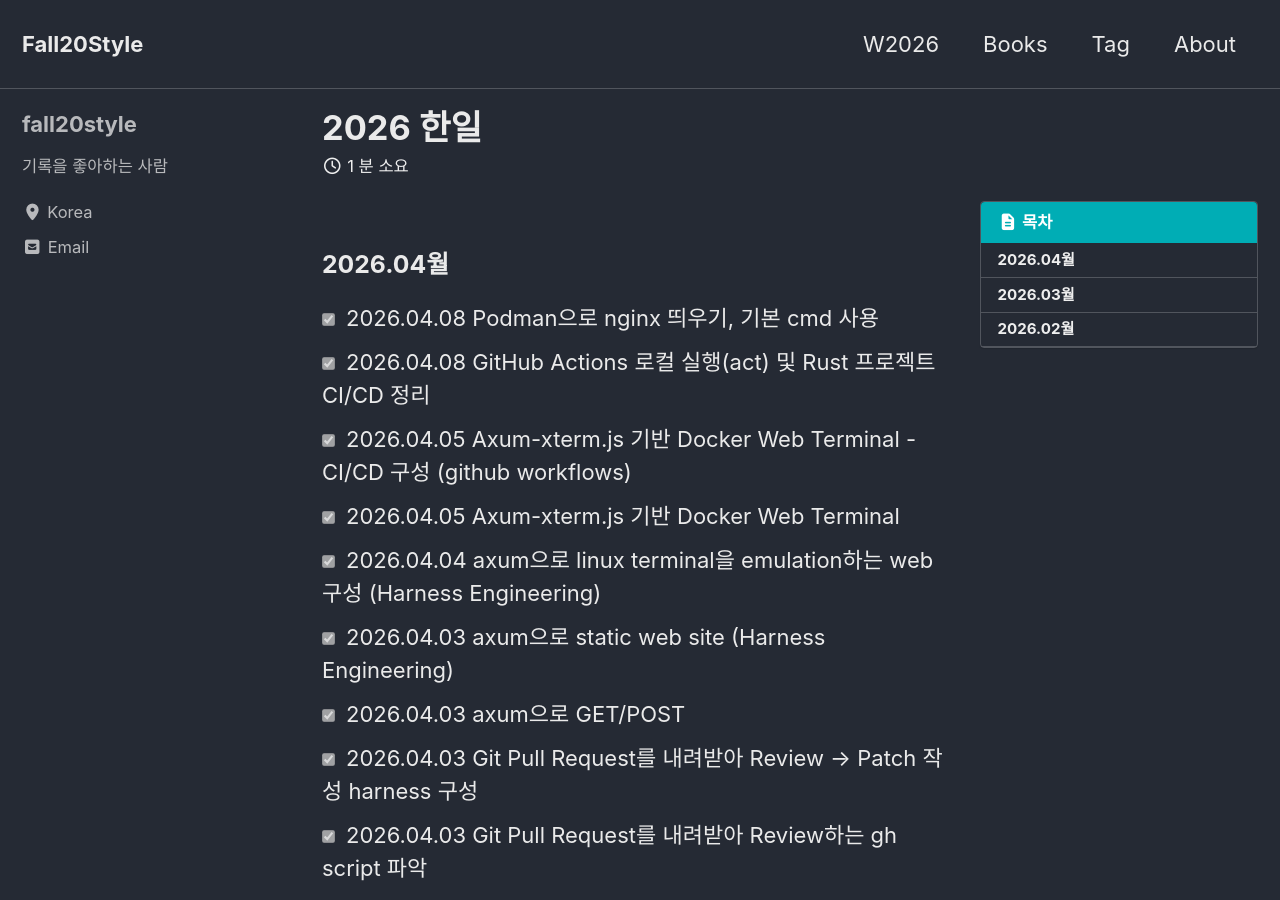
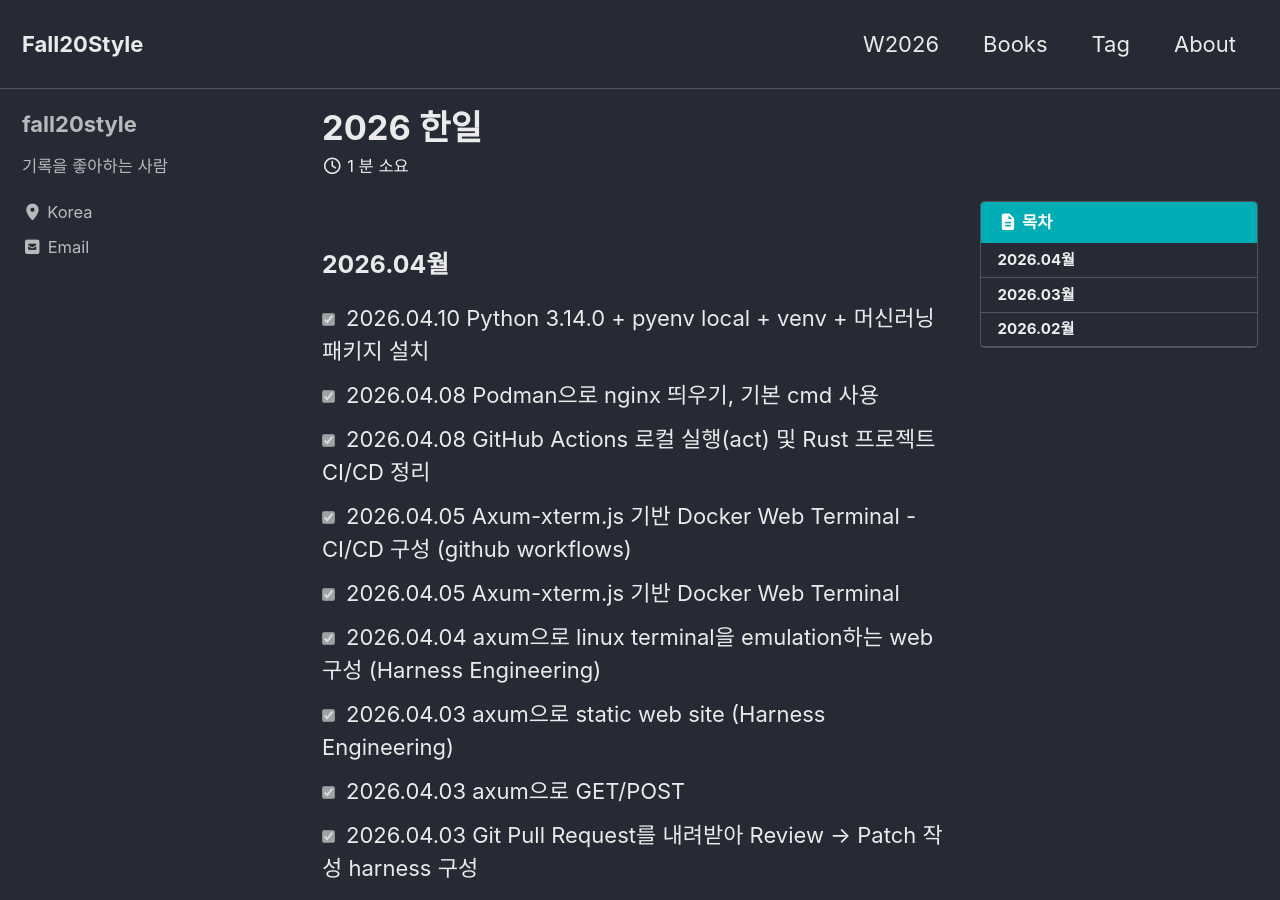
Before and after one commit to fall20style/fall20style.github.io, a Jekyll site: the page built from W2026.md, in a window 1280 px wide and 900 px high. Built offline with Jekyll 4.4.1, drawn with Linux system fonts in a browser that asks for light colours; cached includes are drawn as plain includes.

Commit message:
Update W2026.md

```diff
--- a/W2026.md
+++ b/W2026.md
@@ -12,6 +12,7 @@ description: desc가 여기에
 ---
 
 ### 2026.04월
+- [X] 2026.04.10 Python 3.14.0 + pyenv local + venv + 머신러닝 패키지 설치
 - [X] 2026.04.08 Podman으로 nginx 띄우기, 기본 cmd 사용
 - [X] 2026.04.08 GitHub Actions 로컬 실행(act) 및 Rust 프로젝트 CI/CD 정리
 - [X] 2026.04.05 Axum-xterm.js 기반 Docker Web Terminal - CI/CD 구성 (github workflows)
```
